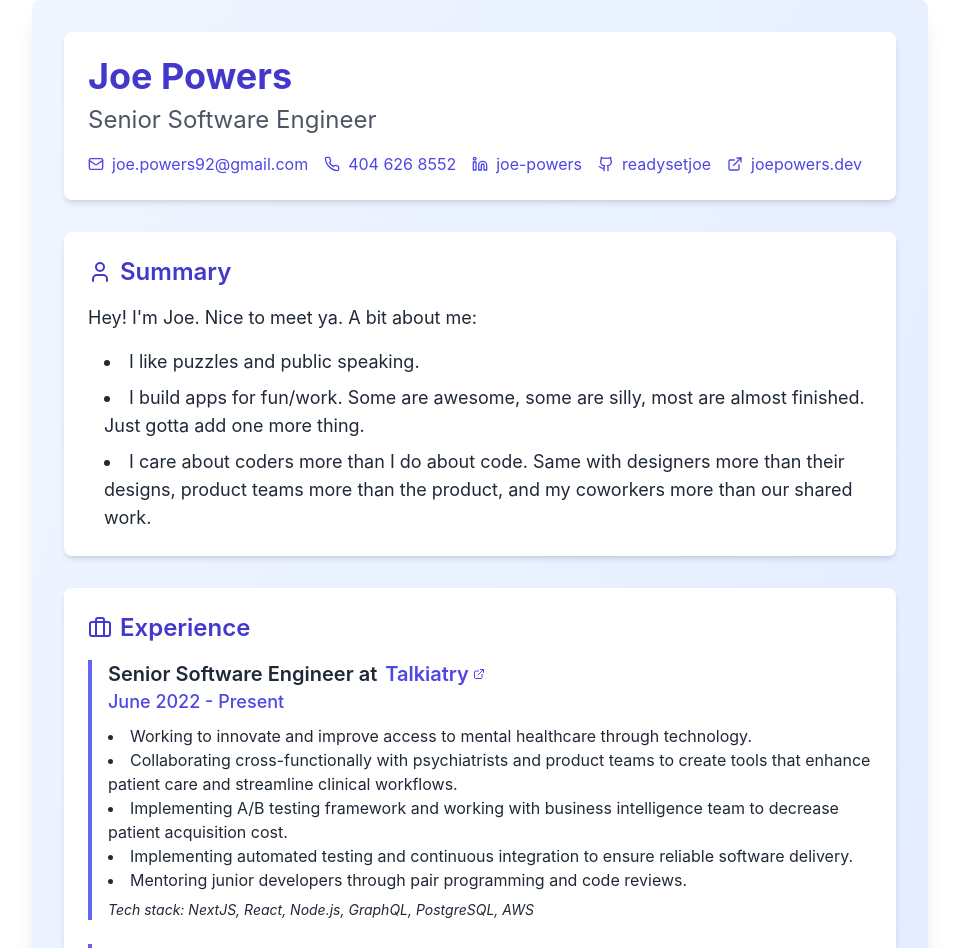
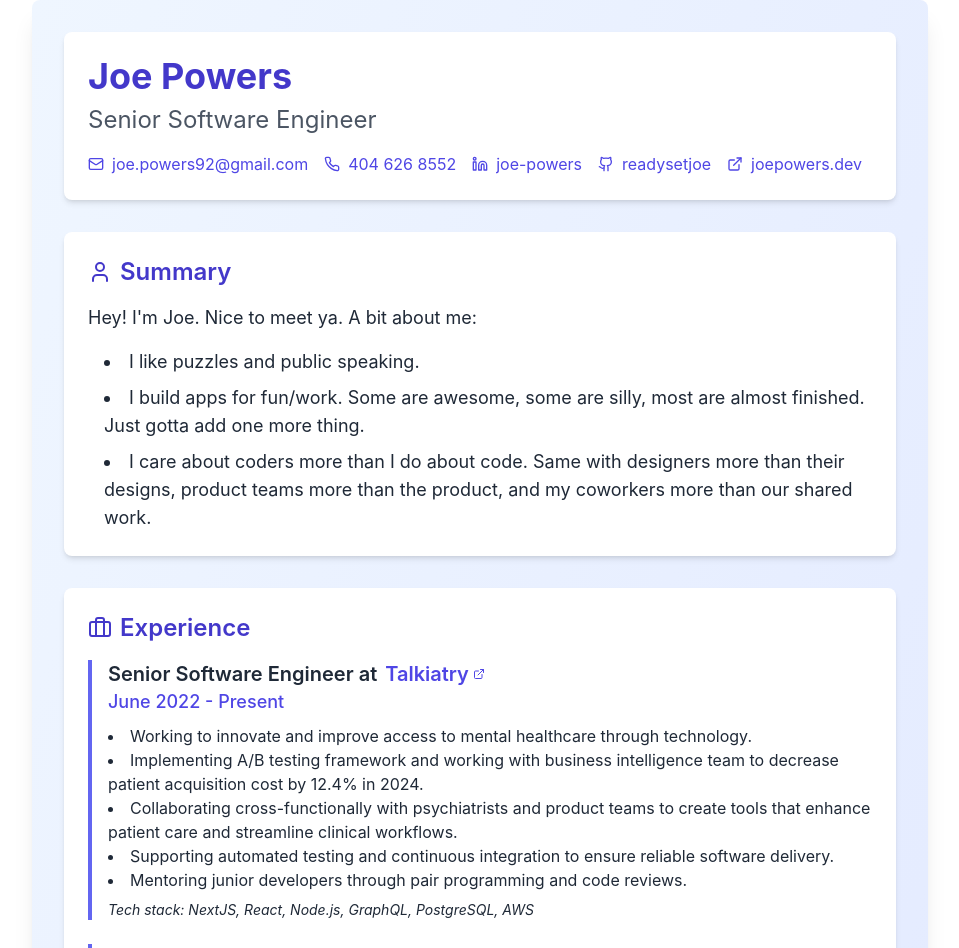
Before and after one commit to ReadySetJoe/joe-powers, a Next.js app: page /resume in a window 1280 px wide. Shown: the top 948 px of the page, without its empty margins (160-1119 px from the left). Built offline with nearby package versions, Linux system fonts and the light colour scheme.

Commit message:
adds a metric for PAC

```diff
--- a/components/resume/content.jsx
+++ b/components/resume/content.jsx
@@ -44,9 +44,9 @@ export const content = {
       dates: "June 2022 - Present",
       responsibilities: [
         "Working to innovate and improve access to mental healthcare through technology.",
+        "Implementing A/B testing framework and working with business intelligence team to decrease patient acquisition cost by 12.4% in 2024.",
         "Collaborating cross-functionally with psychiatrists and product teams to create tools that enhance patient care and streamline clinical workflows.",
-        "Implementing A/B testing framework and working with business intelligence team to decrease patient acquisition cost.",
-        "Implementing automated testing and continuous integration to ensure reliable software delivery.",
+        "Supporting automated testing and continuous integration to ensure reliable software delivery.",
         "Mentoring junior developers through pair programming and code reviews.",
       ],
       techStack: "NextJS, React, Node.js, GraphQL, PostgreSQL, AWS",
```
